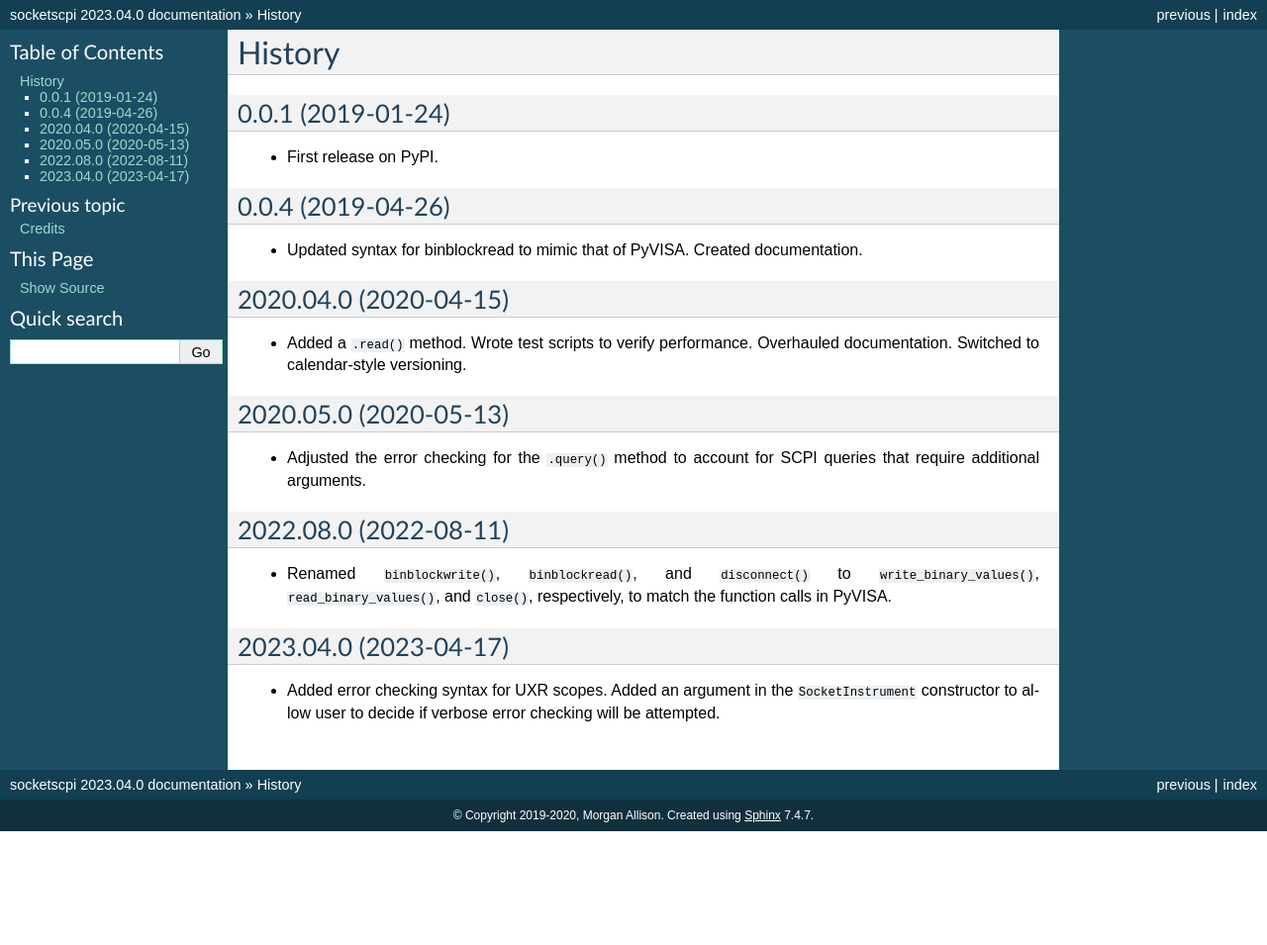
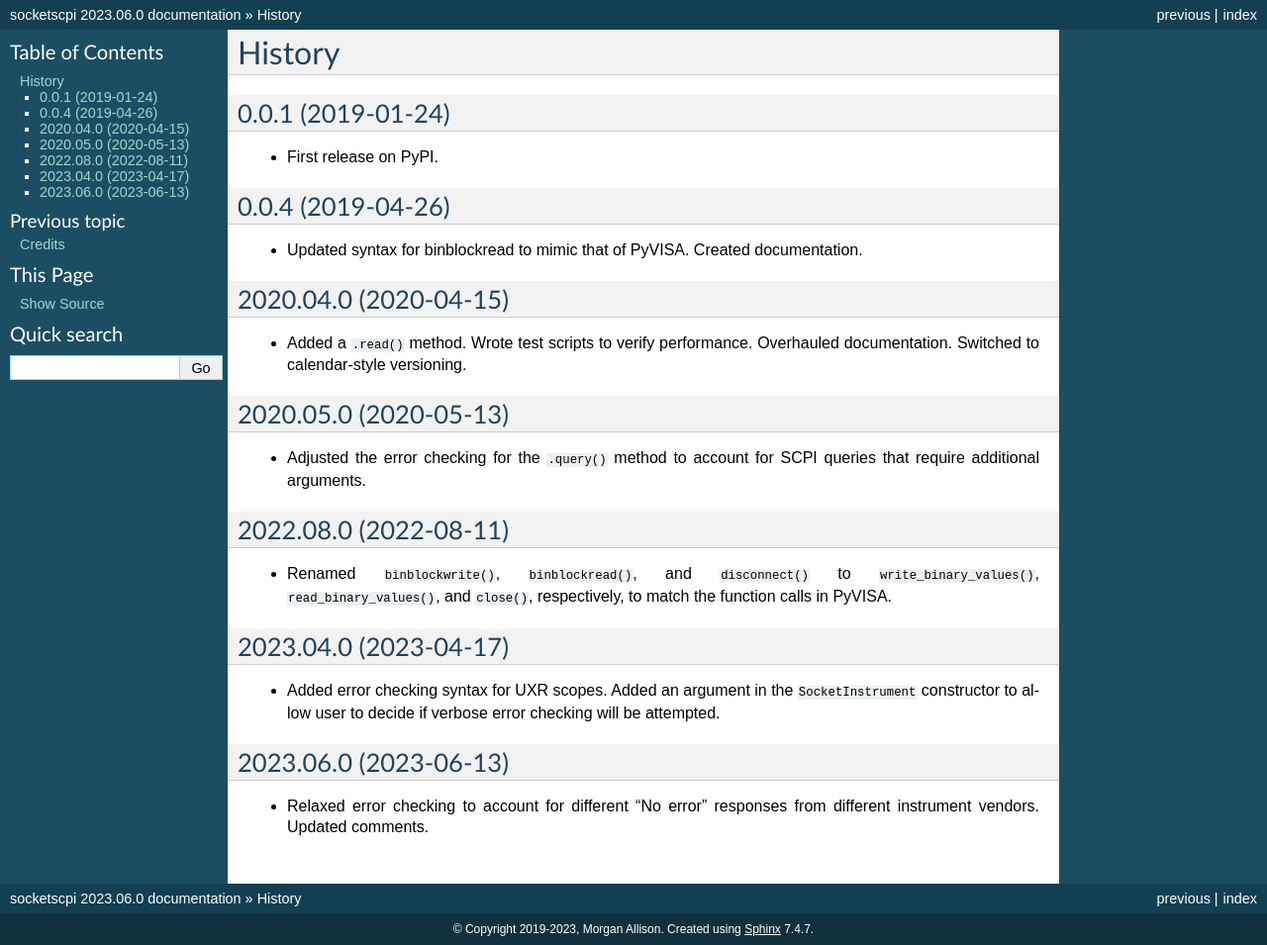
Before and after one commit to morgan-at-keysight/socketscpi, a Sphinx documentation site: the page built from docs/history.rst, in a window 1280 px wide. Shown: the whole page at 99% size. Built offline with Sphinx 7.4.7, drawn with Linux system fonts in a browser that asks for light colours; before the commit the page ends 900 px from its top, so only the background shows below that.

Commit message:
Updated documentation.

```diff
--- a/docs/conf.py
+++ b/docs/conf.py
@@ -48,7 +48,7 @@ master_doc = 'index'
 
 # General information about the project.
 project = u'socketscpi'
-copyright = u"2019-2020, Morgan Allison"
+copyright = u"2019-2023, Morgan Allison"
 author = u"Morgan Allison"
 
 # The version info for the project you're documenting, acts as replacement
@@ -65,7 +65,7 @@ release = socketscpi.__version__
 #
 # This is also used if you do content translation via gettext catalogs.
 # Usually you set "language" from the command line for these cases.
-language = None
+language = 'en'
 
 # List of patterns, relative to source directory, that match files and
 # directories to ignore when looking for source files.
--- a/docs/history.rst
+++ b/docs/history.rst
@@ -31,3 +31,8 @@ History
 ----------------------
 
 * Added error checking syntax for UXR scopes. Added an argument in the ``SocketInstrument`` constructor to allow user to decide if verbose error checking will be attempted.
+
+2023.06.0 (2023-06-13)
+----------------------
+
+* Relaxed error checking to account for different "No error" responses from different instrument vendors. Updated comments.
--- a/setup.cfg
+++ b/setup.cfg
@@ -1,5 +1,5 @@
 [bumpversion]
-current_version = 2023.04.0
+current_version = 2023.06.0
 commit = True
 tag = True
 
@@ -13,7 +13,7 @@ replace = __version__ = '{new_version}'
 
 [metadata]
 name = socketscpi
-version = 2023.04.0
+version = 2023.06.0
 author = Morgan Allison
 author_email = morgan.allison@keysight.com
 description = socketscpi provides a robust SCPI interface to electronic test and measurement equipment via raw socket protocol, removing the requirement for VISA and improving data transfer speed over VXI-11.
--- a/socketscpi/__init__.py
+++ b/socketscpi/__init__.py
@@ -1,6 +1,6 @@
 __author__ = """Morgan Allison"""
 __email__ = 'morgan.allison@keysight.com'
-__version__ = '2023.04.0'
+__version__ = '2023.06.0'
 
 # For ease of use
 from socketscpi.socketscpi import *
```
